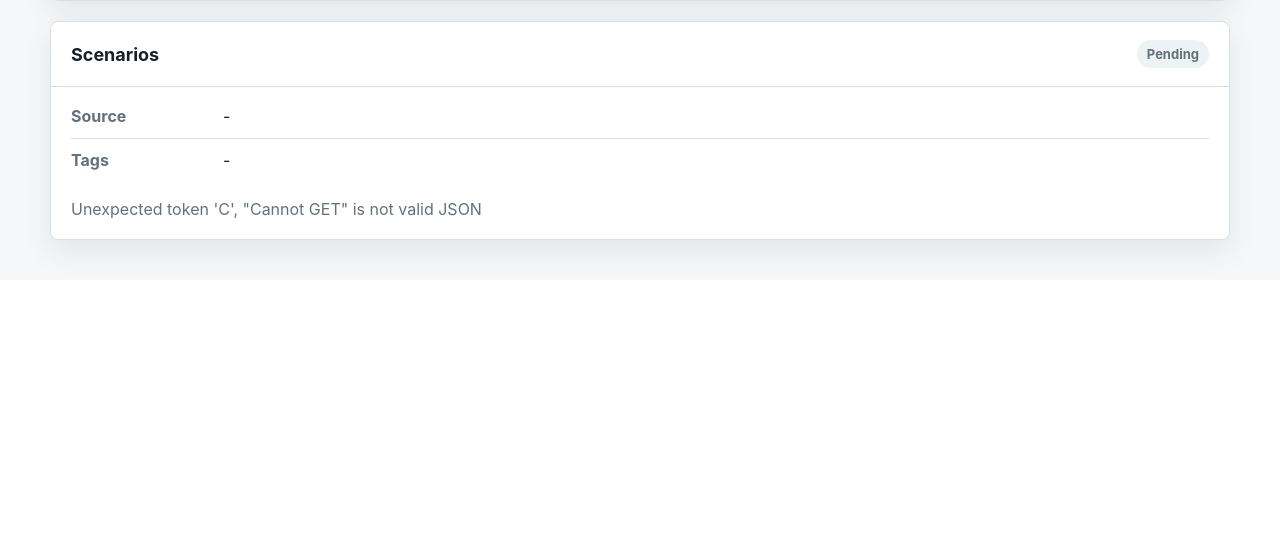
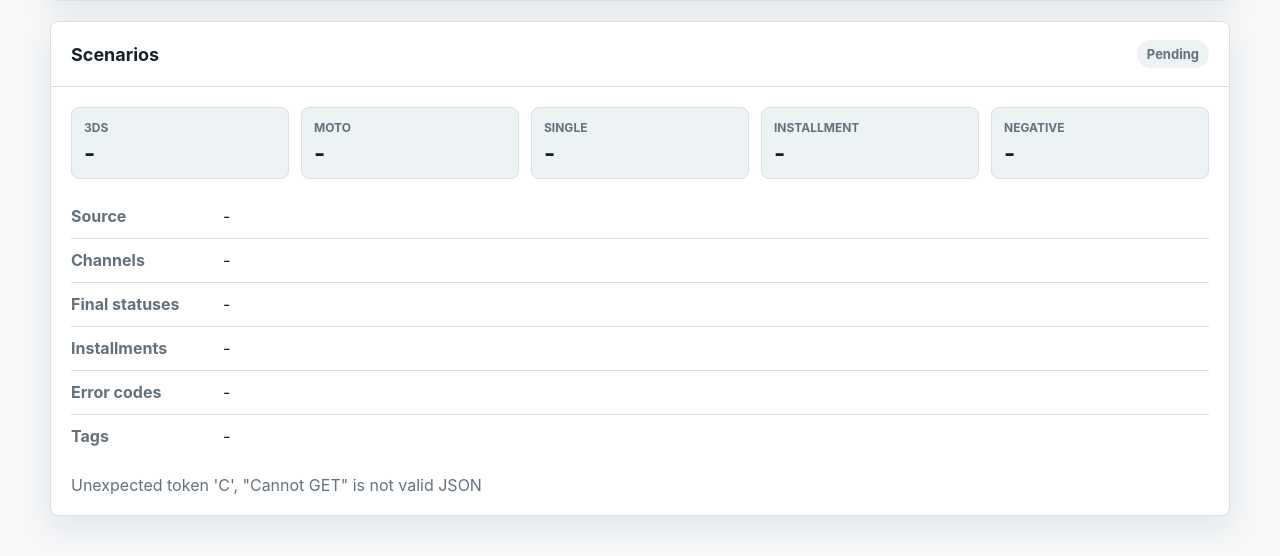
Before and after one commit to canreves/vpos, a Python web app: template src/paynkolay_pos/web/templates/settings.html in a window 1280 px wide. Shown: the part 808-1364 px from the top of the page. Before the commit the page ends 1075 px from the top, so only its background shows below. Run offline with Jinja, Linux system fonts and the light colour scheme; the template is opened without the code that fills it, so the values that code supplies are empty.

Commit message:
feat: show scenario coverage in tester settings

```diff
--- a/src/paynkolay_pos/web/static/css/app.css
+++ b/src/paynkolay_pos/web/static/css/app.css
@@ -329,6 +329,35 @@ select {
   color: var(--text);
 }
 
+.coverage-grid {
+  display: grid;
+  grid-template-columns: repeat(5, minmax(0, 1fr));
+  gap: 12px;
+  padding: 20px 20px 8px;
+}
+
+.coverage-grid div {
+  display: grid;
+  gap: 6px;
+  min-height: 72px;
+  border: 1px solid var(--line);
+  border-radius: 8px;
+  padding: 12px;
+  background: var(--surface-muted);
+}
+
+.coverage-grid span {
+  color: var(--muted);
+  font-size: 12px;
+  font-weight: 700;
+  text-transform: uppercase;
+}
+
+.coverage-grid strong {
+  font-size: 24px;
+  line-height: 1;
+}
+
 .data-table {
   width: 100%;
   border-collapse: collapse;
@@ -426,6 +455,10 @@ select {
     grid-template-columns: 1fr;
   }
 
+  .coverage-grid {
+    grid-template-columns: repeat(2, minmax(0, 1fr));
+  }
+
   .nav-link {
     text-align: center;
   }
--- a/src/paynkolay_pos/web/static/js/settings.js
+++ b/src/paynkolay_pos/web/static/js/settings.js
@@ -19,6 +19,15 @@
     issueCount: document.getElementById("settings-issue-count"),
     scenarioSource: document.getElementById("settings-scenario-source"),
     scenarioTags: document.getElementById("settings-scenario-tags"),
+    coverage3ds: document.getElementById("coverage-3ds"),
+    coverageMoto: document.getElementById("coverage-moto"),
+    coverageSingle: document.getElementById("coverage-single"),
+    coverageInstallment: document.getElementById("coverage-installment"),
+    coverageNegative: document.getElementById("coverage-negative"),
+    coverageChannels: document.getElementById("coverage-channels"),
+    coverageStatuses: document.getElementById("coverage-statuses"),
+    coverageInstallments: document.getElementById("coverage-installments"),
+    coverageErrors: document.getElementById("coverage-errors"),
   };
 
   function setStatus(element, text, kind) {
@@ -32,6 +41,27 @@
 
   function yesNo(value) {
     return value ? "Yes" : "No";
+  }
+
+  function countList(values) {
+    const entries = Object.entries(values || {});
+    if (entries.length === 0) {
+      return "-";
+    }
+    return entries.map(([key, count]) => `${key}: ${count}`).join(", ");
+  }
+
+  function renderCoverage(coverage) {
+    const summary = coverage || {};
+    fields.coverage3ds.textContent = String(summary.three_ds_count || 0);
+    fields.coverageMoto.textContent = String(summary.moto_count || 0);
+    fields.coverageSingle.textContent = String(summary.single_payment_count || 0);
+    fields.coverageInstallment.textContent = String(summary.installment_count || 0);
+    fields.coverageNegative.textContent = String(summary.negative_count || 0);
+    fields.coverageChannels.textContent = countList(summary.payment_channel_counts);
+    fields.coverageStatuses.textContent = countList(summary.final_status_counts);
+    fields.coverageInstallments.textContent = countList(summary.installment_counts);
+    fields.coverageErrors.textContent = countList(summary.error_code_counts);
   }
 
   function renderIssues(readiness) {
@@ -88,6 +118,7 @@
       fields.scenarioCount.textContent = String(overview.scenarios.scenario_count);
       fields.issueCount.textContent = "-";
       fields.scenarioTags.textContent = overview.scenarios.tags.join(", ") || "-";
+      renderCoverage(overview.scenarios.coverage);
       renderIssues(overview.readiness);
       renderCards([]);
       message.textContent = overview.message || "Runtime config is not loaded.";
@@ -117,6 +148,7 @@
     fields.scenarioSource.textContent = text(overview.scenarios.source);
     fields.scenarioTags.textContent = overview.scenarios.tags.join(", ") || "-";
 
+    renderCoverage(overview.scenarios.coverage);
     renderIssues(overview.readiness);
     renderCards(overview.cards);
     message.textContent = overview.readiness.ready
--- a/src/paynkolay_pos/web/templates/settings.html
+++ b/src/paynkolay_pos/web/templates/settings.html
@@ -116,10 +116,48 @@
             <h2 id="scenarios-title">Scenarios</h2>
             <span class="status-pill neutral" id="scenarios-status">Pending</span>
           </div>
+          <div class="coverage-grid" aria-label="Scenario coverage">
+            <div>
+              <span>3DS</span>
+              <strong id="coverage-3ds">-</strong>
+            </div>
+            <div>
+              <span>MoTo</span>
+              <strong id="coverage-moto">-</strong>
+            </div>
+            <div>
+              <span>Single</span>
+              <strong id="coverage-single">-</strong>
+            </div>
+            <div>
+              <span>Installment</span>
+              <strong id="coverage-installment">-</strong>
+            </div>
+            <div>
+              <span>Negative</span>
+              <strong id="coverage-negative">-</strong>
+            </div>
+          </div>
           <dl class="result-list">
             <div>
               <dt>Source</dt>
               <dd id="settings-scenario-source">-</dd>
+            </div>
+            <div>
+              <dt>Channels</dt>
+              <dd id="coverage-channels">-</dd>
+            </div>
+            <div>
+              <dt>Final statuses</dt>
+              <dd id="coverage-statuses">-</dd>
+            </div>
+            <div>
+              <dt>Installments</dt>
+              <dd id="coverage-installments">-</dd>
+            </div>
+            <div>
+              <dt>Error codes</dt>
+              <dd id="coverage-errors">-</dd>
             </div>
             <div>
               <dt>Tags</dt>
```
Also changed, not shown: src/paynkolay_pos/api/routes/config.py (+31 -0 lines), src/paynkolay_pos/api/schemas.py (+15 -0 lines), tests/api/test_web_app.py (+9 -0 lines).
